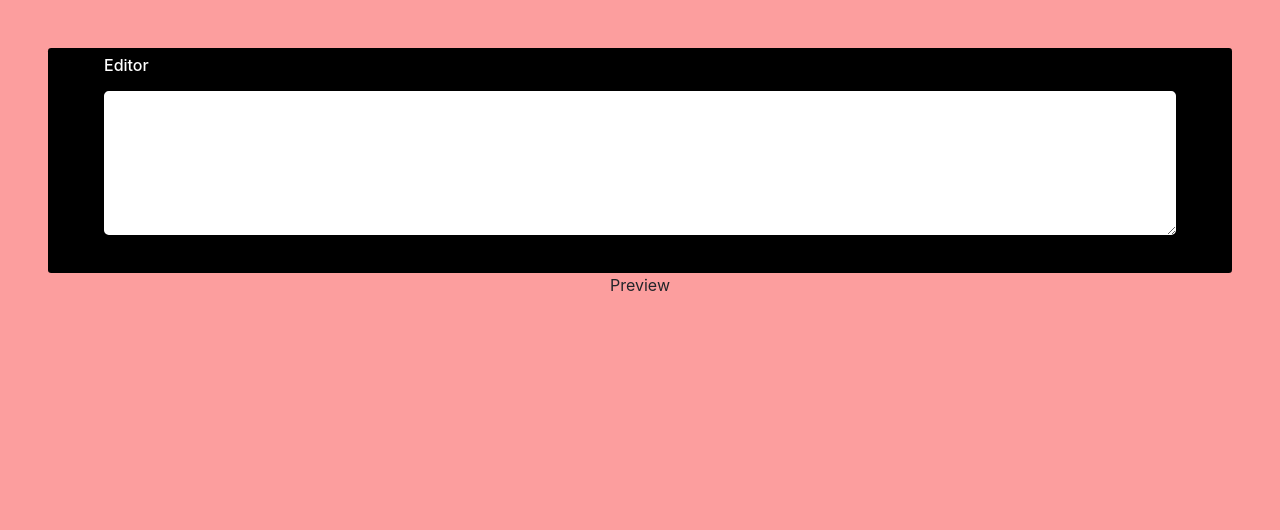
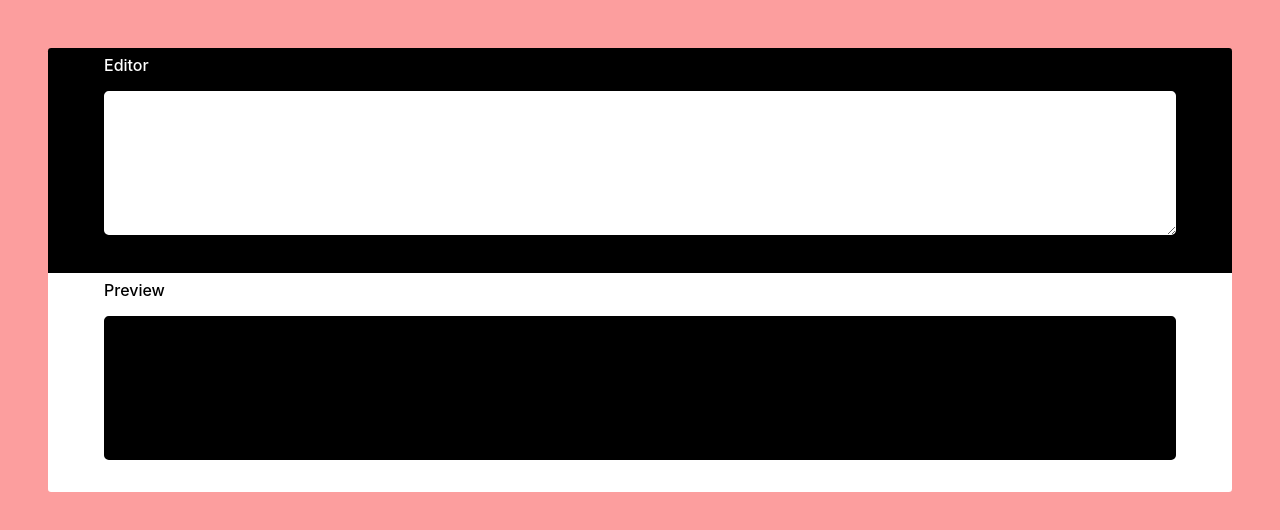
Before and after one commit to AnhPati/Front-End_Libraries_Projects, a React (Create React App) app in the folder build_a_markdown_previewer/: page / in a window 1280 px wide. Shown: the top 530 px of the page. Built offline with nearby package versions, Linux system fonts and the light colour scheme.

Commit message:
Styles PreviewBox
Ajout du fichier PreviewBox.css qui gère les styles du composant du même nom.
Ajouts de classes Bootstrap sur :
- Le conteneur principal du composant PreviewBox.
- Le titre du composant.
- Le paragraphe de rendu.
- Le paragraphe généré par la métode handleRead().

```diff
--- a/build_a_markdown_previewer/src/component/PreviewBox.js
+++ b/build_a_markdown_previewer/src/component/PreviewBox.js
@@ -1,11 +1,15 @@
 import React, {Component} from 'react';
+import '../style/css/PreviewBox.css';
 
 class PreviewBox extends Component {
     render() {
         return(
-            <div>
-                Preview
-                <div dangerouslySetInnerHTML={{__html: this.props.renderText}}/>
+            <div className="w-100 px-5 previewBox-container">
+                <h6 className="mt-2 ml-2">Preview</h6>
+                <p
+                    className="w-100 previewBox-item mb-4 px-2"
+                    dangerouslySetInnerHTML={{__html: this.props.renderText}}
+                />
             </div>
         )
     }
--- a/build_a_markdown_previewer/src/style/css/EditorBox.css
+++ b/build_a_markdown_previewer/src/style/css/EditorBox.css
@@ -6,7 +6,7 @@
 }
 
 .editorBox-container {
-    border-radius: 0.2rem;
+    border-radius: 0.2rem 0.2rem 0 0;
     background-color: #000;
     color: #FFF;
 }
@@ -14,7 +14,7 @@
 .editorBox-item {
     border: 0.5rem solid #000;
     border-radius: 0.8rem;
-    height: 10rem;
+    min-height: 10rem;
     font-family: 'Latina Essential';
     font-size:1.4rem;
 }
--- /dev/null
+++ b/build_a_markdown_previewer/src/style/css/PreviewBox.css
@@ -0,0 +1,21 @@
+.previewBox-container {
+    border-radius: 0 0 0.2rem 0.2rem;
+    background-color: #FFF;
+    color: #000;
+}
+
+.previewBox-item {
+    margin: 0;
+    background-color: #000;
+    border: 0.5rem solid #FFF;
+    border-radius: 0.8rem;
+    min-height: 10rem;
+}
+
+.previewBox-item > p {
+    font-family: 'Latina Essential';
+    font-size:1.4rem;
+    color: #FFF;
+    padding-left: .5rem;
+    padding-right :.5rem;
+}
```
